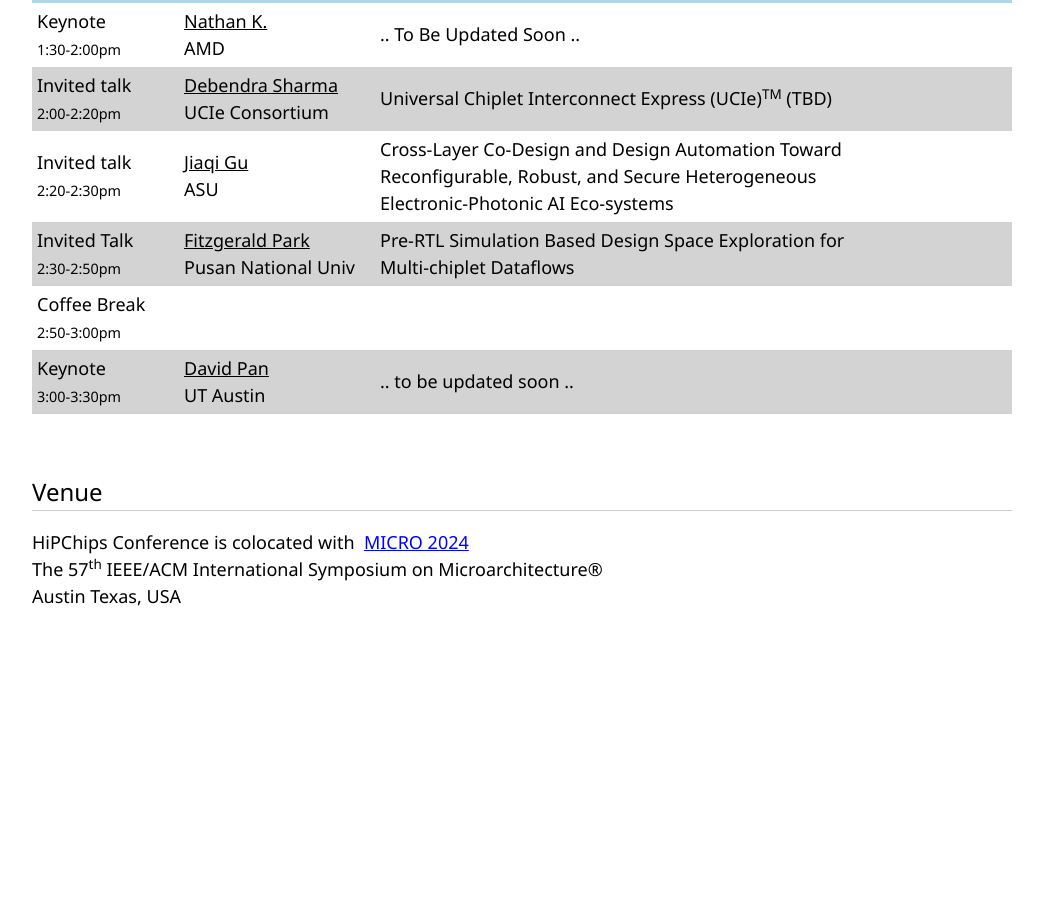
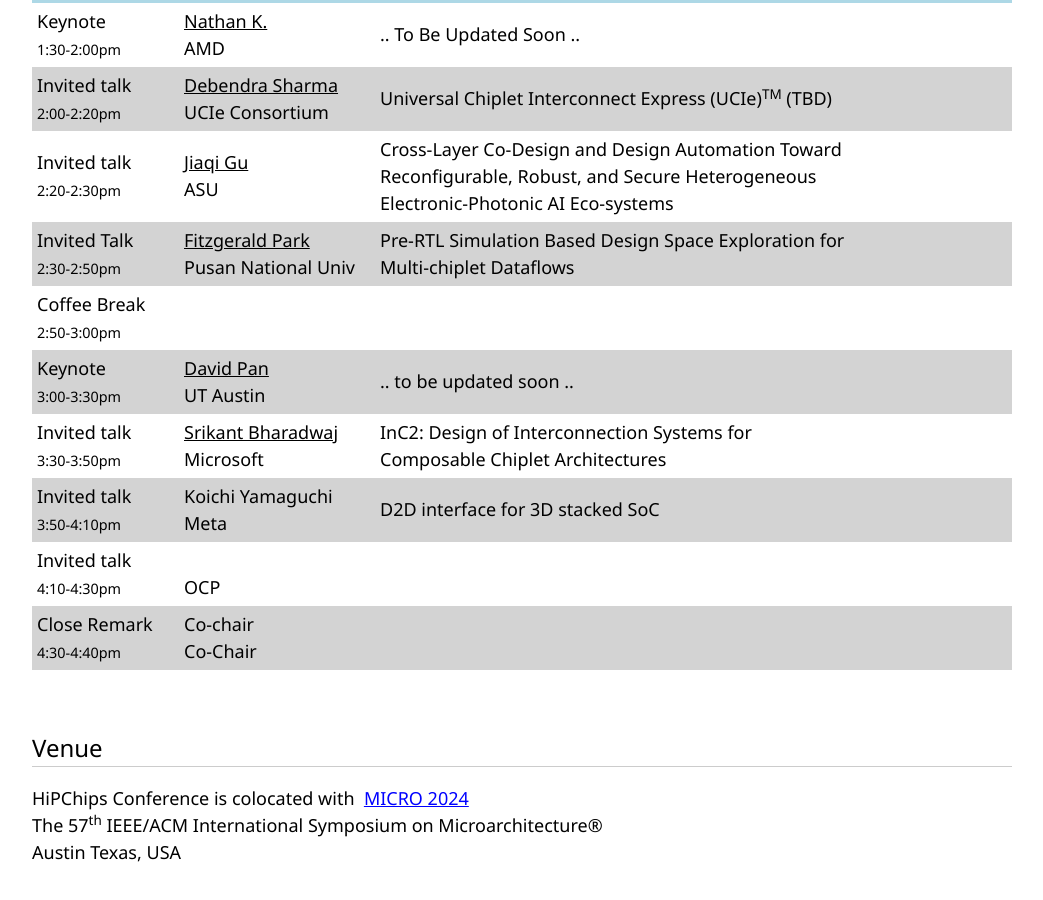
Before and after one commit to hipchips/micro2024, a plain HTML site: page index.html in a window 1280 px wide. Shown: the part 8314-9214 px from the top of the page, without its empty margins (118-1161 px from the left). Before the commit the page ends 8958 px from the top, so only its background shows below. Drawn offline with nearby package versions, Linux system fonts and the light colour scheme.

Commit message:
Complete the full schedule

```diff
--- a/index.html
+++ b/index.html
@@ -485,35 +485,33 @@
 			<td align="center">  <br>
 			</td>
 		</tr>
-<!--
+		<tr style="vertical-align:middle">
+			<td align="left">Invited talk <br><small>3:30-3:50pm</small> </td>
+			<td align="left"> <a href="#sp-srikant"> Srikant Bharadwaj </a> <br> Microsoft </td>
+			<td align="left"> InC2: Design of Interconnection Systems for Composable Chiplet Architectures </td>
+			<td align="center">  <br>
+			</td>
+		</tr>
 		<tr style="background-color:lightgray; vertical-align:middle">
-			<td align="left">Invited talk <br><small>4:10-4:35pm</small> </td>
-			<td align="left"> Siamak Tavallaei <br> CXL Consortium  </td>
-			<td align="left"> CXL-enabled systems start their roots on a die! </td>
-			<td align="center"> <a href="https://drive.google.com/file/d/1ZAzT1H9MhG-9Zzc133aCZYaNMYLSzkT6/">slides</a> <br>
+			<td align="left"> Invited talk <br><small>3:50-4:10pm</small> </td>
+			<td align="left"> Koichi Yamaguchi <br> Meta </td>
+			<td align="left"> D2D interface for 3D stacked SoC </td>
+			<td align="center"> <br>
 			</td>
 		</tr>
 		<tr style="vertical-align:middle">
-			<td align="left"> Invited talk <br><small>4:35-5:00pm</small> </td>
-			<td align="left">  Durgesh Srivastava <br> Nvidia </td>
-			<td align="left"> Chiplet Security Threat Analysis </td>
-			<td align="center"> <a href="https://drive.google.com/file/d/1rzScFBmCDingxwcP_oCHL0YZ3BH9Bzkr/">slides</a> <br>
-			</td>
-		</tr>
-		<tr style="vertical-align:middle">
-			<td align="left"> Invited talk <br><small>5:25-5:50pm</small> </td>
-			<td align="left"> Bapi Vannikota <br> OCP </td>
-			<td align="left"> New and Open Chiplet Ecconomy </td>
+			<td align="left"> Invited talk <br><small>4:10-4:30pm</small> </td>
+			<td align="left">  <br> OCP </td>
+			<td align="left">  </td>
 			<td align="center">  </td>
 		</tr>
 		<tr style="background-color:lightgray; vertical-align:middle">
-			<td align="left"> Close Remark <br><small>5:50-5:55pm</small> </td>
-			<td align="left"> Dr. Weifeng Zhang<br> Co-Chair </td>
-			<td align="left"> Chiplets for composable polymorphic AI architectures </td>
-			<td align="center"> <a href="https://drive.google.com/file/d/1VHGWhZWEM27uHYTDiZ5WvfT9VU6oIQfL/">slides</a> <br>
+			<td align="left"> Close Remark <br><small>4:30-4:40pm</small> </td>
+			<td align="left"> Co-chair <br> Co-Chair </td>
+			<td align="left">  </td>
+			<td align="center">  <br>
 			</td>
 		</tr>
--->
   </tbody>
  </table>
 	</p>
```
